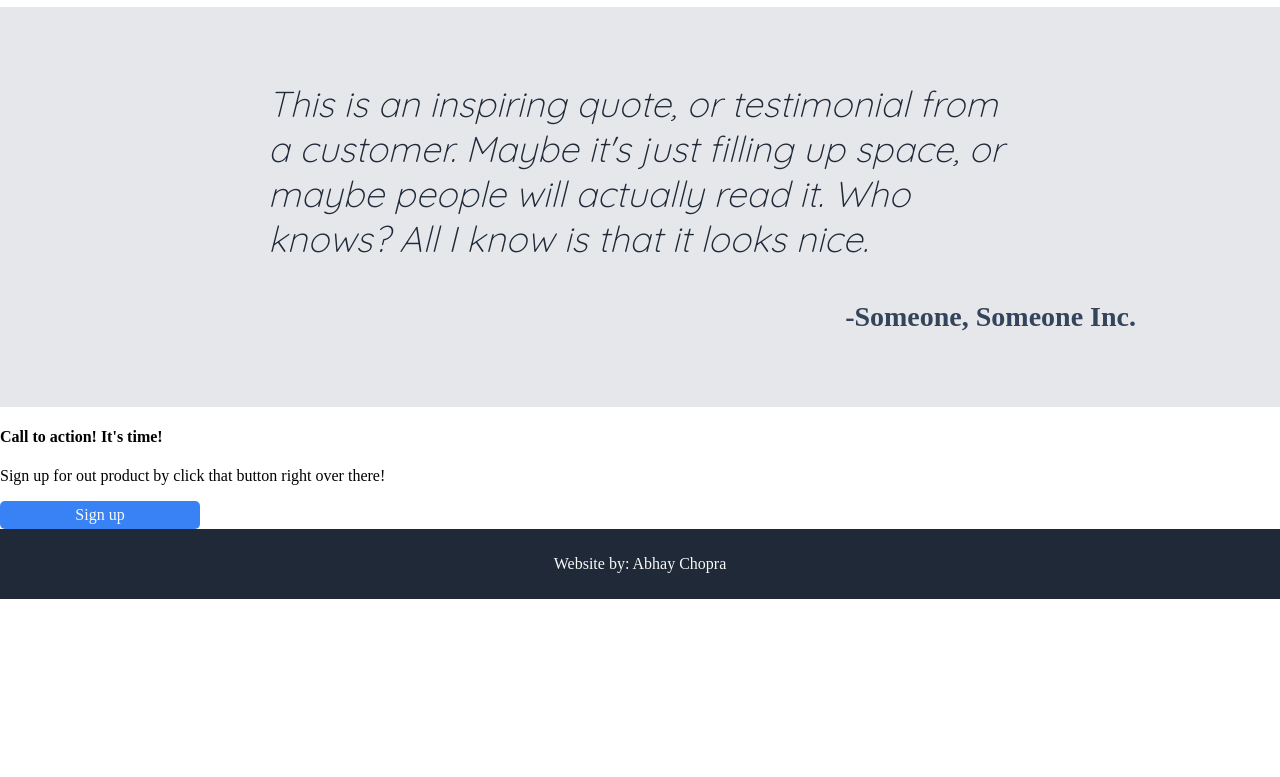
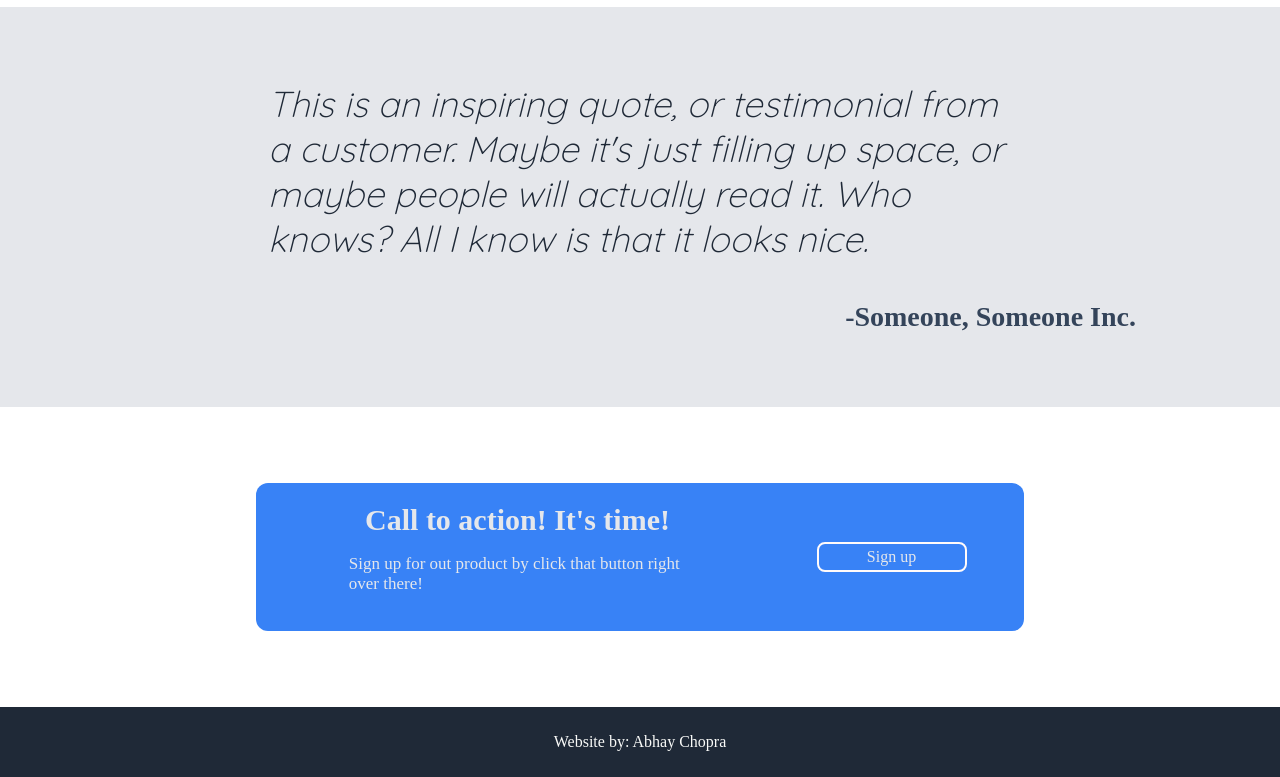
Before and after one commit to Abhay-Chopra/sample-landing-page, a plain HTML site: page index.html in a window 1280 px wide. Shown: the part 1111-1888 px from the top of the page. Before the commit the page ends 1710 px from the top, so only its background shows below. Drawn offline with Linux system fonts and the light colour scheme.

Commit message:
Add styling to footer, call to action section

```diff
--- a/index.html
+++ b/index.html
@@ -33,7 +33,7 @@
         </p>
         <div class="sign-up">Sign up</div>
       </div>
-      <div id="image-holder">Place-holder image.</div>
+      <div id="image-holder">Place-holder for an image.</div>
     </div>
 
     <h3 id="image-heading">Some random information.</h3>
@@ -67,11 +67,16 @@
 
     <div id="call-to-action-container">
       <div id="call-to-action">
-        <h4>Call to action! It's time!</h4>
-        <p>Sign up for out product by click that button right over there!</p>
-        <div class="sign-up">Sign up</div>
+        <div class="text">
+          <h4>Call to action! It's time!</h4>
+          <p>Sign up for out product by click that button right over there!</p>
+        </div>
+        <div class="button-container">
+          <div class="action-button">Sign up</div>
+        </div>
       </div>
     </div>
+
     <div id="footer">
       <span class="footer-redirect"> <img />Website by: Abhay Chopra</span>
     </div>
--- a/style.css
+++ b/style.css
@@ -1,15 +1,18 @@
 * {
   box-sizing: border-box;
-}
-body {
-  margin: 0;
-  /* border: 1px solid rgb(148, 144, 144); */
 }
 #header {
   border-top: #3882f6 1px solid;
   border-bottom: 1px solid rgb(109, 107, 107);
   position: sticky;
   top: 0;
+}
+html {
+  height: 100%;
+}
+body {
+  margin: 0;
+  min-height: 100%;
 }
 #header,
 #hero-container {
@@ -31,7 +34,7 @@ body {
   display: flex;
   justify-content: center;
   align-items: center;
-  background-color: rgb(96, 100, 99);
+  background-color: rgb(117, 121, 120);
   width: 600px;
   height: 250px;
 }
@@ -79,7 +82,6 @@ body {
   gap: 20px;
   flex-wrap: wrap;
   justify-content: center;
-  /* align-items: center; */
 }
 .image-box > img {
   border: #3882f6 solid 3px;
@@ -128,3 +130,56 @@ body {
   align-items: center;
   justify-content: center;
 }
+#call-to-action-container {
+  min-height: 300px;
+  display: flex;
+  justify-content: center;
+  align-items: center;
+}
+#call-to-action {
+  overflow: hidden;
+  border-radius: 12px;
+  width: 60%;
+  min-height: 140px;
+  padding: 20px;
+  color: #e5e7eb;
+  display: flex;
+  background-color: #3882f6;
+  gap: 20px;
+  flex-wrap: wrap;
+}
+#call-to-action > .text {
+  flex: 1.5 0.7;
+  min-width: 400px;
+}
+.text {
+  display: flex;
+  flex-direction: column;
+  justify-content: center;
+  align-items: center;
+  padding: 0% 10%;
+  font-size: 17px;
+}
+.text > h4 {
+  font-size: 30px;
+  font-weight: 600;
+  margin: 0px;
+}
+#call-to-action > .button-container {
+  flex: 1 1;
+  min-width: 200px;
+  display: flex;
+  justify-content: center;
+  align-items: center;
+}
+.action-button {
+  padding: 5px;
+  text-align: center;
+  width: 150px;
+  height: 30px;
+  border-radius: 8px;
+  border: 2px solid snow;
+  display: flex;
+  justify-content: center;
+  align-items: center;
+}
```
